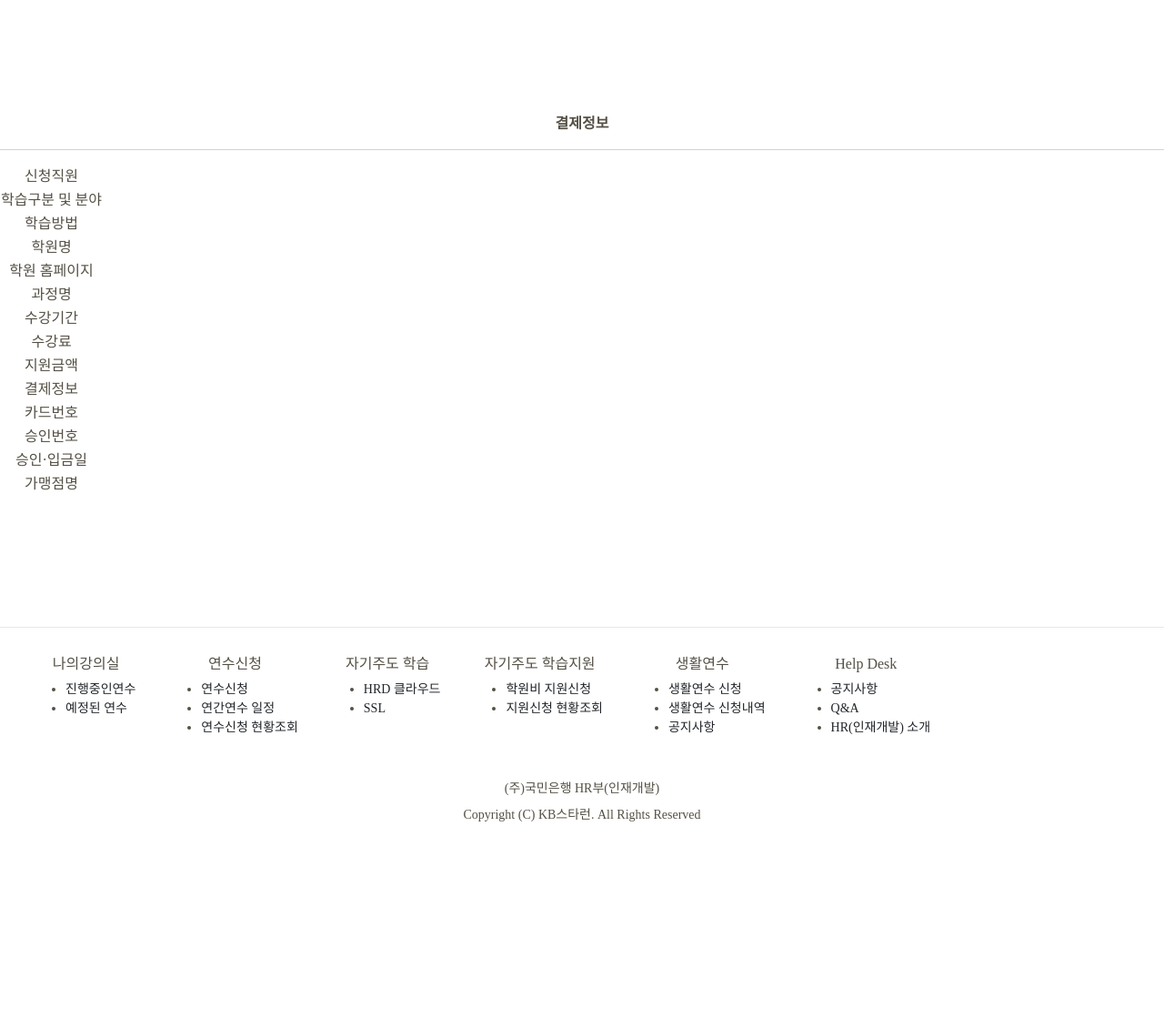
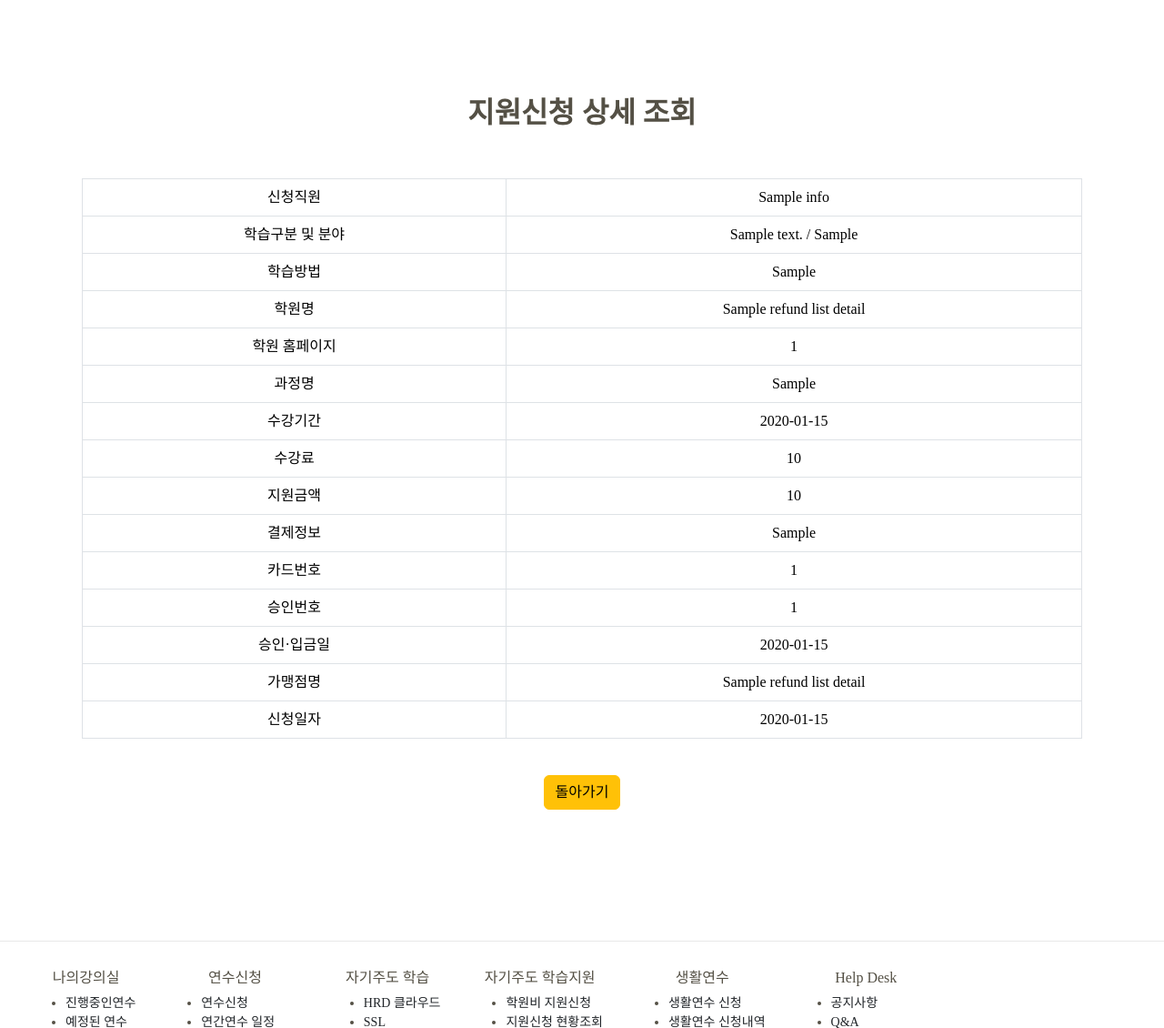
Before and after one commit to BancaKim/Starlearn2, a Java web app: template src/main/webapp/WEB-INF/views/tuition_refund/refundApplyDetail.jsp in a window 1280 px wide. Shown: the part 100-1230 px from the top of the page at 91% size. Before the commit the page ends 1003 px from the top, so only its background shows below. Run offline with Spring Boot 4, a stand-in JSP engine, Linux system fonts and the light colour scheme; the template is opened without the code that fills it: most values are stand-ins (such as "Sample title", 1, 10 or a date in 2020); the project's own start-up code is not run, and a stand-in starts its controllers and pages; some web fonts are replaced.

```diff
--- a/src/main/webapp/WEB-INF/views/tuition_refund/refundApplyDetail.jsp
+++ b/src/main/webapp/WEB-INF/views/tuition_refund/refundApplyDetail.jsp
@@ -27,96 +27,127 @@
     }
 
     main {
+    	width:1100px;
         text-align: center;
         margin: 200px auto 0; /* Center align horizontally */
+
+    }
+    table{
+    	border: 1px solid #d7d7d7;
+    	border-radius: 30px; /* 둥근 모서리 */
+    }
+    td{
+    	padding-bottom: 15px;
+    }
+        #title {
+        font-size: 32px;
+        font-weight: bold;
     }
 </style>
+<script>
+
+function RefundList(){
+	window.location.href = "${pageContext.request.contextPath}/tuition_refund/refundApplyList";
+}
+function refundApplyOk(tuition_index){
+	window.location.href = "${pageContext.request.contextPath}/";
+}
+function refundApplyNo(tuition_index){
+	window.location.href = "${pageContext.request.contextPath}/";
+}
+function back(){
+	window.location.href = "${pageContext.request.contextPath}/";
+}
+</script>
 
 <body>
 <main>
-	<table>
+	<div id="title">지원신청 상세 조회</div>
+	<br><br>
+	<table class="table table-bordered">
+		<c:forEach var="refund" items="${RefundListDetail}">
 		<tr>
-			  <td class="subject">신청직원</td>
-			  <td class="form">
-
-			  </td>
+			  <td>신청직원</td>
+			  <td>${info}</td>
 		</tr>
        	<tr>
-	          <td class="subject">학습구분 및 분야</td>
-	          <td></td>
+	          <td>학습구분 및 분야</td>
+	          <td>${refund.learning_division} / ${refund.learning_field}</td>
        	</tr>
        	<tr>
-       		  <td class="subject">학습방법</td>
-       	      <td class="form"></td>
+       		  <td>학습방법</td>
+       	      <td>${refund.learning_how}</td>
        	</tr>
        	<tr>
-       		  <td class="subject">학원명</td>
-       		  <td class="form"></td>
+       		  <td>학원명</td>
+       		  <td>${refund.academy_name}</td>
        	</tr>
        	<tr>
-       		  <td class="subject">학원 홈페이지</td>
-       		  <td class="form"></td>
+       		  <td>학원 홈페이지</td>
+       		  <td>${refund.academy_page}</td>
        	</tr>
        	<tr>
-       		  <td class="subject">과정명</td>
-       		  <td class="form"></td>
+       		  <td>과정명</td>
+       		  <td>${refund.academy_course}</td>
        	</tr>
        	<tr>
-       		  <td class="subject">수강기간</td>
-       		  <td class="form"></td>
+       		  <td>수강기간</td>
+       		  <td>${refund.academy_date}</td>
        	</tr>
        	<tr>
-              <td class="subject">수강료</td>
-              <td class="form"></td>
+              <td>수강료</td>
+              <td>${refund.academy_price}</td>
         </tr>
         <tr>
-               <td class="subject">지원금액</td>
-               <td class="form"></td>
+               <td>지원금액</td>
+               <td>${refund.refund_price}</td>
         </tr>
 
-       	<br>
-       	  <div id="title_subject">
-       	 	 <span style="font-weight: bold; text-align: left;">결제정보</span>
-       	  </div>
-       	  <hr>
-
        	 <tr>
-       	 	<td class="subject">결제정보</td>
-       	 	<td class="form">
-
-       	 	</td>
+       	 	<td>결제정보</td>
+       	 	<td>${refund.payment_how}</td>
 
        	 </tr>
        	 <tr>
-       			<td class="subject">카드번호</td>
-       			<td class="form">
-
-				</td>
+       		<td>카드번호</td>
+       		<td>${refund.credit_number}</td>
 
        		</tr>
        		 <tr>
-       			<td class="subject">승인번호</td>
-       			<td class="form">
-
-				</td>
+       			<td>승인번호</td>
+       			<td>${refund.confirm_number}</td>
 
        		</tr>
        		<tr>
-       			<td class="subject">승인·입금일</td>
-       			<td class="form">
-
-				</td>
+       			<td>승인·입금일</td>
+       			<td>${refund.confirm_date}</td>
 
        		</tr>
        		<tr>
-       			<td class="subject">가맹점명</td>
-       			<td class="form">
-
-				</td>
+       			<td>가맹점명</td>
+       			<td>${refund.franchisee_name}</td>
        		</tr>
-
-
+       		<tr>
+       			<td>신청일자</td>
+       			<td>${refund.request_date}</td>
+       		</tr>
+       		</c:forEach>
 	</table>
+	<br>
+	<c:choose>
+        <c:when test="${sessionScope.user_id == 'admin'}">
+            <div class="admin">
+                <button type="button" class="btn btn-success" onclick="refundApplyOk('${RefundListDetail.tuition_index}')">승인</button>
+                <button type="button" class="btn btn-danger" onclick="refundApplyNo('${RefundListDetail.tuition_index}')">거절</button>
+                <button type="button" class="btn btn-secondary" onclick="back()">돌아가기</button>
+            </div>
+        </c:when>
+        <c:otherwise>
+            <div class="user">
+                <button type="button" class="btn btn-warning" onclick="RefundList()">돌아가기</button>
+            </div>
+        </c:otherwise>
+    </c:choose>
 
 </main>
 <br>
```
Also changed, not shown: src/main/java/com/kbfg/lxp/controller/TuitionRefundController.java (+10 -1 lines), src/main/java/com/kbfg/lxp/tuition_refund/command/RefundListDetailCommand.java (added, +44 -0 lines), src/main/java/com/kbfg/lxp/tuition_refund/dao/Tuition_refundDao.java (+7 -0 lines), src/main/webapp/WEB-INF/views/HelpDesk/QnAWrite.jsp (added, +92 -0 lines), src/main/webapp/WEB-INF/views/tuition_refund/refundApplyList.jsp (+4 -3 lines).
